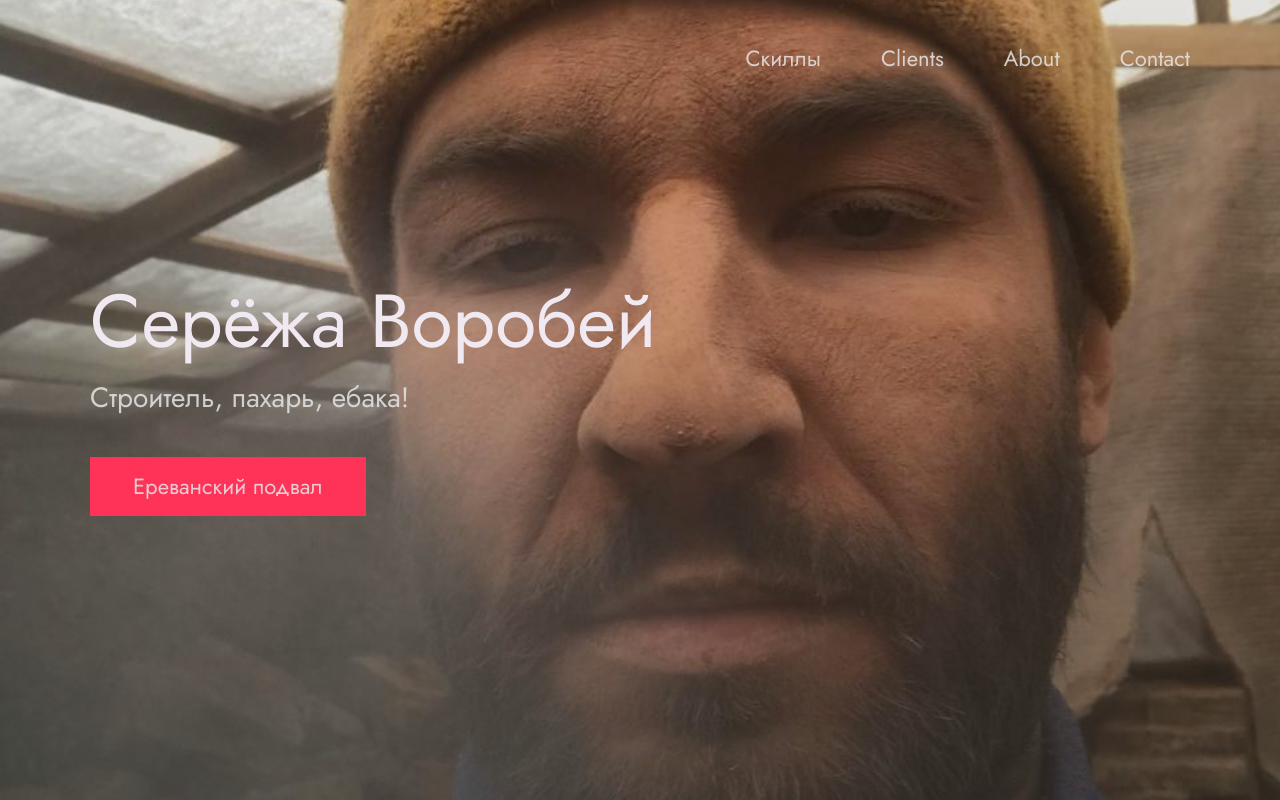
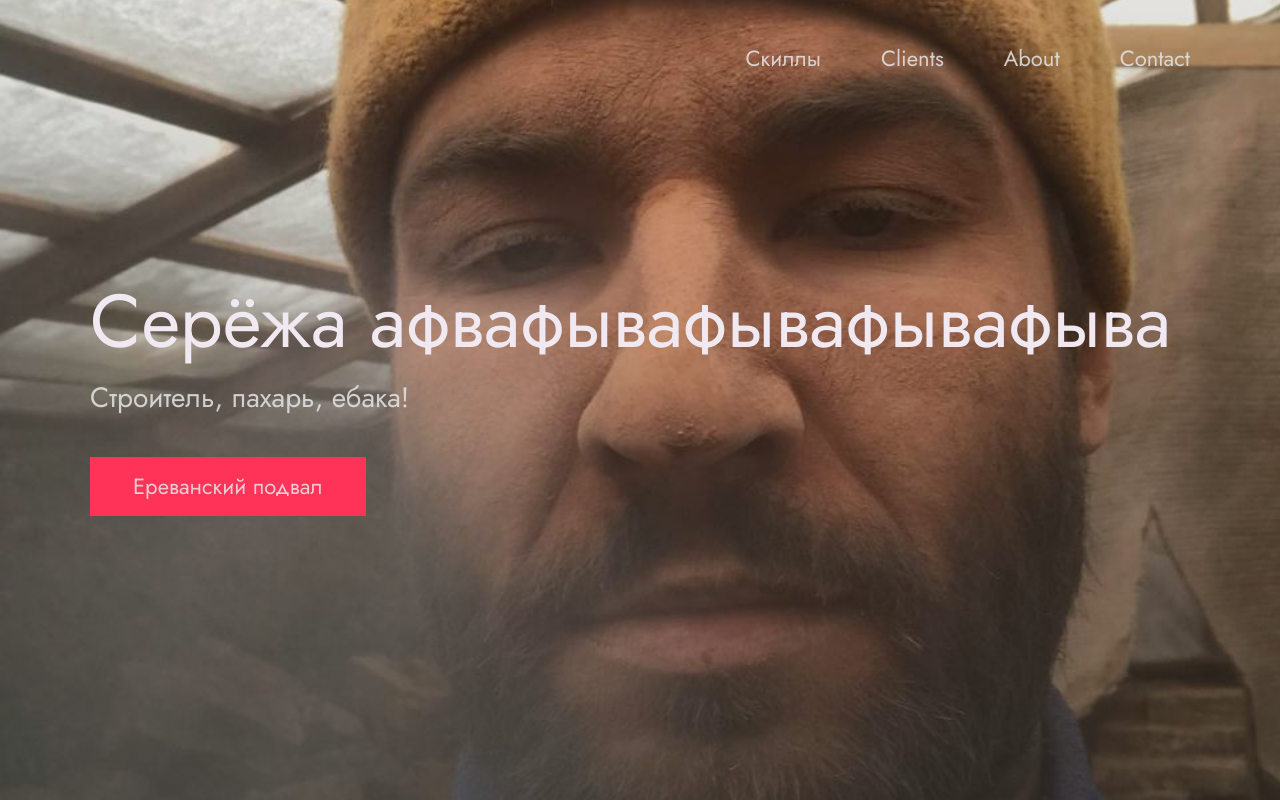
Before and after one commit to kukishinthepocket/stroyka, a plain HTML site: page index.html in a window 1280 px wide. Shown: the top 800 px of the page. Drawn offline with Linux system fonts and the light colour scheme.

Commit message:
gsdfgsdfgsdfgsdfgsdfg

```diff
--- a/index.html
+++ b/index.html
@@ -56,7 +56,7 @@
       <div class="header__text">
         <h1 class="heading-primary">
           <!-- Replace the following name with your name -->
-          <span>Серёжа Воробей</span>
+          <span>Серёжа афвафывафывафывафыва</span>
         </h1>
         <!-- Put a small paragraph about yourself -->
         <p>Строитель, пахарь, ебака!</p>
```
